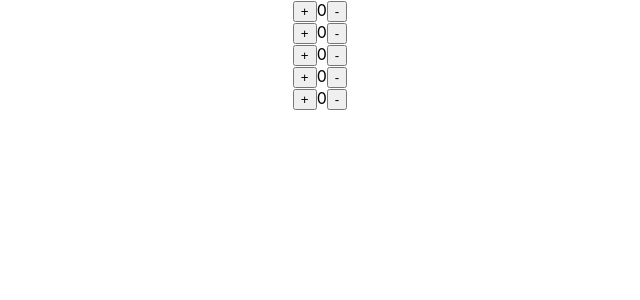
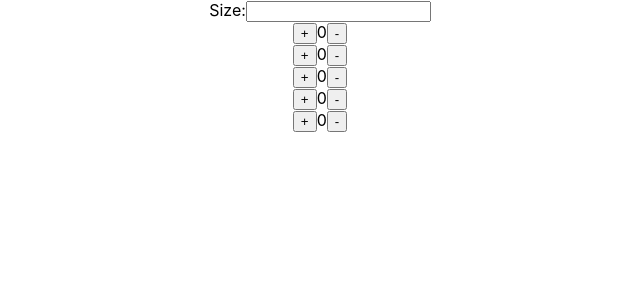
Before and after one commit to deverca/react-counter-2021-08-16, a React (Create React App) app: page / in a window 1280 px wide. Shown: the top 300 px of the page, without its empty margins (320-960 px from the left). Built offline with nearby package versions, Linux system fonts and the light colour scheme.

Commit message:
[COUNTER[Carmela]feat: created a CounterSizeGenerator component

```diff
--- a/src/App.js
+++ b/src/App.js
@@ -2,9 +2,11 @@ import logo from './logo.svg';
 import './App.css';
 import Counter from './Components/Counter';
 import CounterGroup from './Components/CounterGroup';
+import CounterSizeGenerator from './Components/CounterSizeGenerator';
 function App() {
   return (
     <div className="App">
+      <CounterSizeGenerator></CounterSizeGenerator>
      <CounterGroup></CounterGroup>
     </div>
   );
--- /dev/null
+++ b/src/Components/CounterSizeGenerator.js
@@ -0,0 +1,15 @@
+import { useState } from "react";
+
+function CounterSizeGenerator(){
+
+
+return(
+    <div>
+        <span>Size:</span>
+        <input></input>
+    </div>
+)
+
+
+}
+export default CounterSizeGenerator;
```
